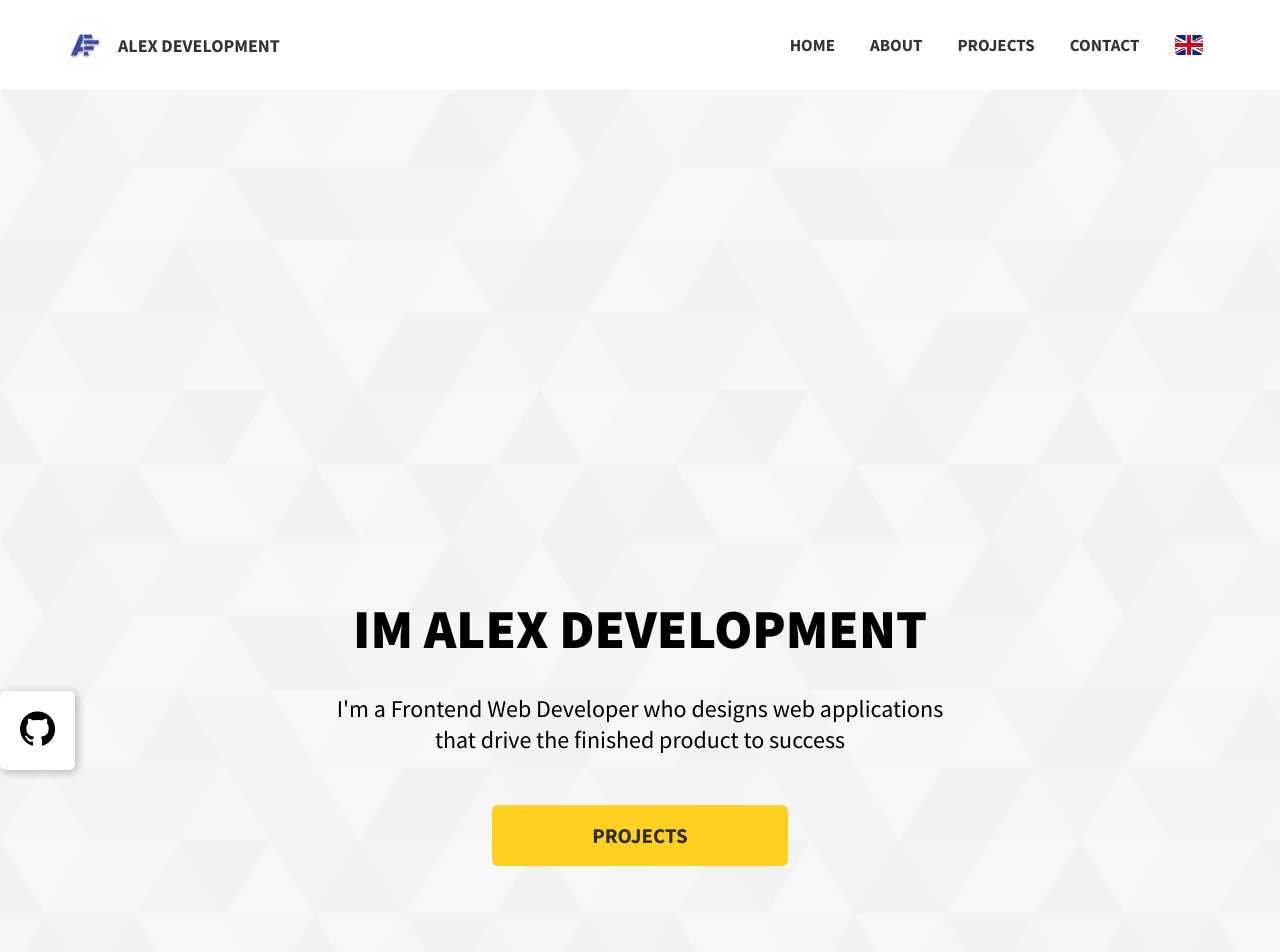
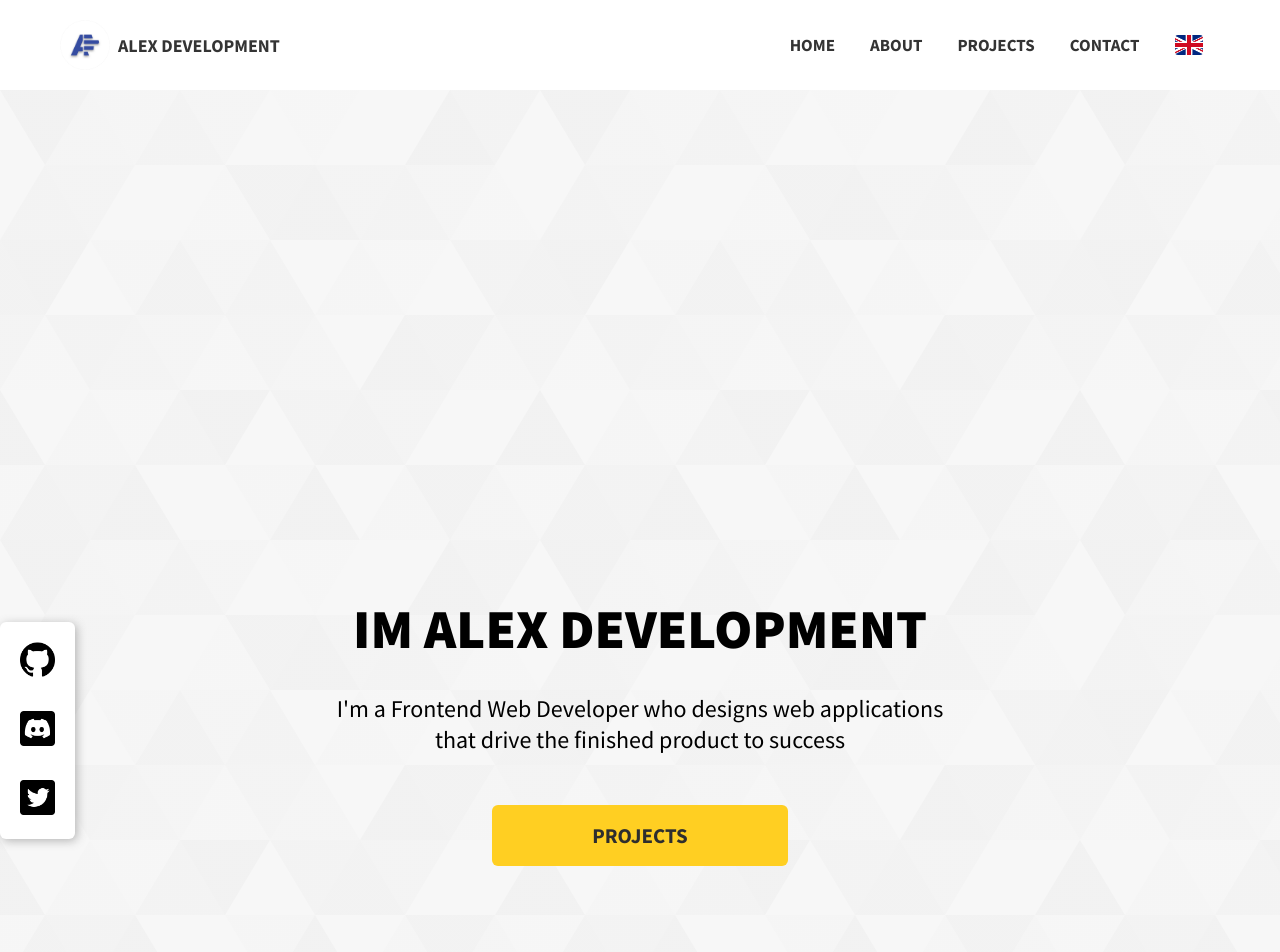
Before and after one commit to codebyalexx/Portfolio, a React (Create React App) app: page / in a window 1280 px wide. Shown: the top 952 px of the page. Built offline with nearby package versions, Linux system fonts and the light colour scheme.

Commit message:
:bento: Added Socials Medias Links & Icons

```diff
--- a/src/layout/Footer.jsx
+++ b/src/layout/Footer.jsx
@@ -1,5 +1,7 @@
 import {Component} from "react";
 import githubIcon from "../assets/github.png";
+import discordIcon from "../assets/discord.png";
+import twitterIcon from "../assets/twitter.png";
 import t from '../utils/translate';
 
 export default class Footer extends Component {
@@ -15,6 +17,12 @@ export default class Footer extends Component {
                     <a href="https://github.com/AlexandreLG2022" className="footer-social-link" target="_blank" rel="noreferrer">
                         <img src={githubIcon} alt="Icône de GitHub" className="footer-social-icon"/>
                     </a>
+                    <a href="https://discord.gg/E6CTED7p6K" className="footer-social-link" target="_blank" rel="noreferrer">
+                        <img src={discordIcon} alt="Icône de Discord" className="footer-social-icon"/>
+                    </a>
+                    <a href="https://twitter.com/AlexLC_TV" className="footer-social-link" target="_blank" rel="noreferrer">
+                        <img src={twitterIcon} alt="Icône de Twitter" className="footer-social-icon"/>
+                    </a>
                 </div>
             </div>
             <div className="footer-sep"></div>
--- a/src/layout/Hero.jsx
+++ b/src/layout/Hero.jsx
@@ -1,5 +1,7 @@
 import {Component} from "react";
 import githubIcon from "../assets/github.png";
+import discordIcon from "../assets/discord.png";
+import twitterIcon from "../assets/twitter.png";
 import t from '../utils/translate';
 
 export default class Hero extends Component {
@@ -18,6 +20,12 @@ export default class Hero extends Component {
                 <a href="https://github.com/AlexandreLG2022" className="hero-socials-link" target="_blank" rel="noreferrer">
                     <img src={githubIcon} alt="Icône de GitHub" className="hero-socials-icon"/>
                 </a>
+                <a href="https://discord.gg/E6CTED7p6K" className="hero-socials-link" target="_blank" rel="noreferrer">
+                    <img src={discordIcon} alt="Icône de Discord" className="hero-socials-icon"/>
+                </a>
+                <a href="https://twitter.com/AlexLC_TV" className="hero-socials-link" target="_blank" rel="noreferrer">
+                    <img src={twitterIcon} alt="Icône de Twitter" className="hero-socials-icon"/>
+                </a>
             </aside>
             <div className="hero-mouse-container">
                 <div className="hero-mouse"></div>
```
Also changed, not shown: src/assets/discord.png (added), src/assets/twitter.png (added).
